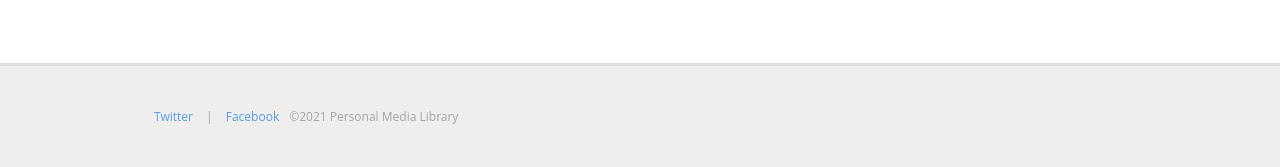
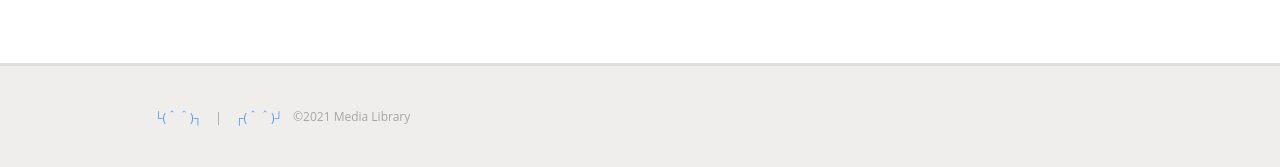
Before and after one commit to kirilllan/learning_from_tuts, a PHP site: page /index.php in a window 1280 px wide. Shown: the part 736-903 px from the top of the page. Run offline with PHP 8.4, Linux system fonts and the light colour scheme.

Commit message:
footer link/txt changed

```diff
--- a/media_library/inc/footer.php
+++ b/media_library/inc/footer.php
@@ -1,15 +1,13 @@
 </div><!-- end content -->
-
     <div class="footer">
       <div class="wrapper">
         <ul>
-          <li><a href="http://twitter.com/treehouse">Twitter</a></li>
-          <li><a href="https://www.facebook.com/TeamTreehouse">Facebook</a></li>
+          <li><a href="#">└(＾＾)┐</a></li>
+          <li><a href="#">┌(＾＾)┘</a></li>
         </ul>
-
         <p>
           &copy;<?php echo date("Y"); ?>
-          Personal Media Library
+          Media Library
         </p>
       </div>
     </div>
```
